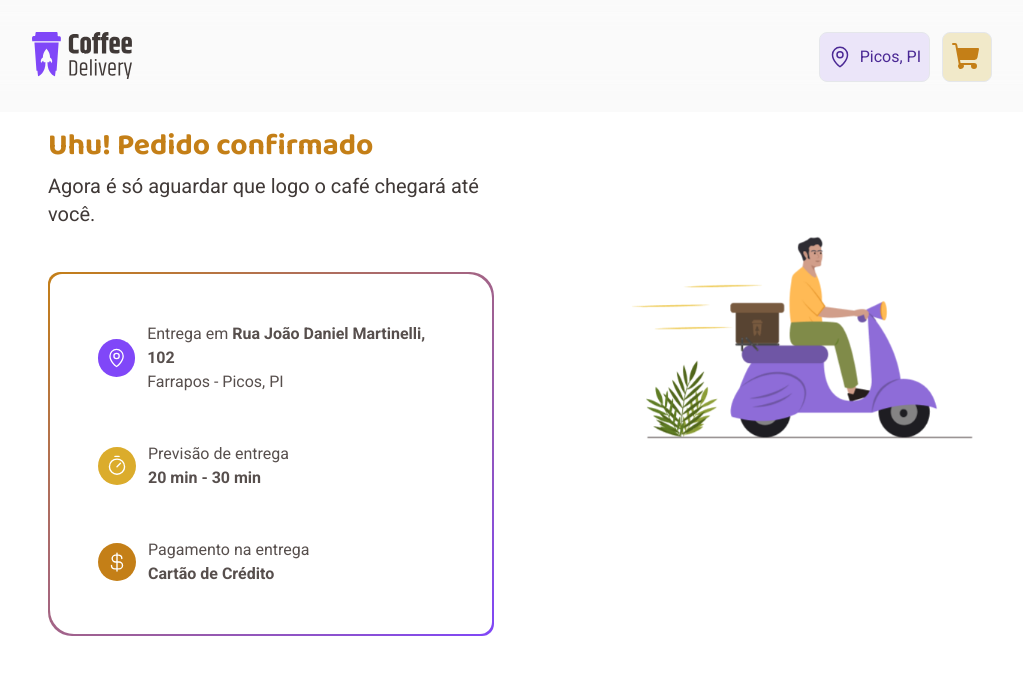
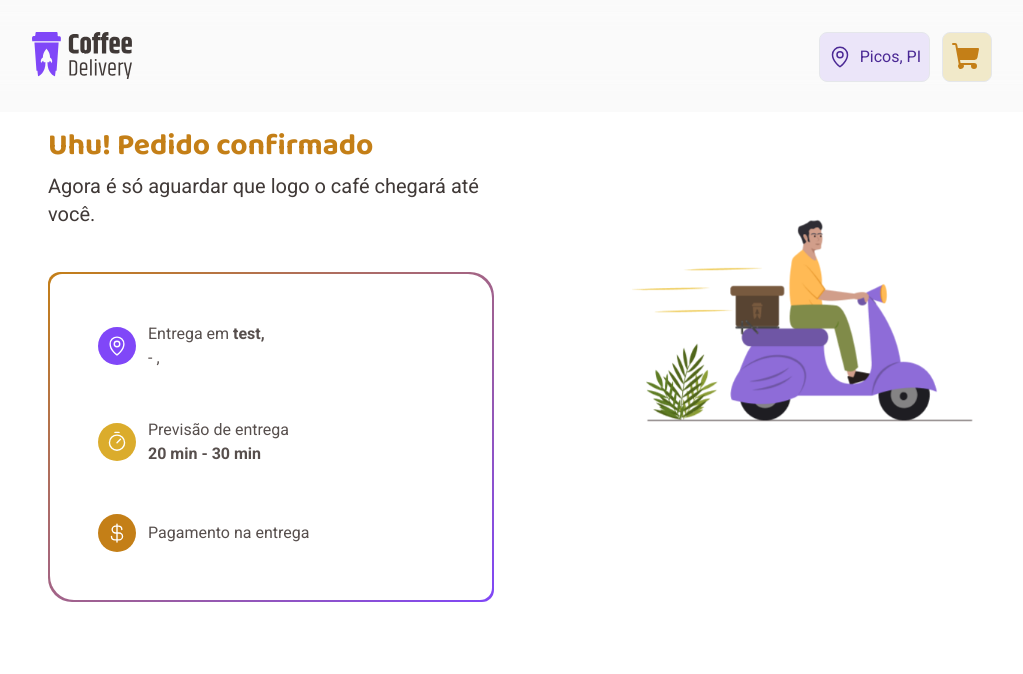
Before and after one commit to wellington-tinho/coffee-delivery, a Next.js app: page /success in a window 1280 px wide. Shown: the top 674 px of the page, without its empty margins (128-1151 px from the left). Built offline with nearby package versions, Linux system fonts and the light colour scheme.

Commit message:
feat: initial send data to sucess page

```diff
--- a/src/app/checkout/components/cart.tsx
+++ b/src/app/checkout/components/cart.tsx
@@ -6,11 +6,12 @@ import sum from '@/../public/assets/icons/sum.svg'
 import Image from 'next/image'
 import Box from '../layout/box'
 import { convertCurrencyBRL } from '@/shared/utils/convertCurrencyBRL'
-import Link from 'next/link'
 import { useCart } from '@/hooks/useCart'
 import { useCallback, useEffect, useState } from 'react'
 import { api } from '@/services/api'
 import { useFormContext } from 'react-hook-form'
+import { useDataForm } from '@/hooks/useForm'
+import Link from 'next/link'
 
 interface StockProps {
   id: string
@@ -39,6 +40,10 @@ export function Cart() {
     actions: { removeItem, updateAmount },
   } = useCart()
 
+  const {
+    actions: { addItem },
+  } = useDataForm()
+
   const delivery = items.length > 0 ? 3.5 : 0
   const totalItens = Object.values(items).reduce(
     (acc, { price, amount }) => acc + price * amount,
@@ -63,9 +68,11 @@ export function Cart() {
     Object.values(items).forEach(({ id }) => removeItem(id))
   }
 
-  function onSubmit(data, e) {
-    console.log('🚀 ~ file: cart.tsx:67 ~ onSubmit ~ e:', e)
-    console.log('🚀 ~ file: cart.tsx:67 ~ onSubmit ~ data:', data)
+  function onSubmit(data: any, e: any) {
+    console.log('🚀 ~ file: cart.tsx:72 ~ onSubmit ~ data:', data)
+    addItem(data)
+    // handleRemoveAllItemsInCart()
+    window.location.href = '/success'
   }
 
   return (
@@ -166,7 +173,7 @@ export function Cart() {
           </p>
         </div>
       ) : (
-        // <Link href="/success">
+        <Link href="/success" passHref>
           <button
             type="submit"
             className="w-full bg-brand-yellow text-base font-bold py-3 rounded-lg text-base-white capitalize mt-3"
@@ -175,7 +182,7 @@ export function Cart() {
           >
             CONFIRMAR PEDIDO
           </button>
-        // </Link>
+        </Link>
       )}
     </Box>
   )
--- a/src/app/success/page.tsx
+++ b/src/app/success/page.tsx
@@ -1,10 +1,26 @@
+'use client'
+
 import Image from 'next/image'
 import Navbar from '../layout/navbar'
 import MapPin from '@/../public/assets/icons/Map'
 import Timer from '@/../public/assets/icons/Timer'
 import CurrencyDollar from '@/../public/assets/icons/CurrencyDollar'
+import { useDataForm } from '@/hooks/useForm'
 
 export default function Success() {
+  const {
+    state: { data },
+  } = useDataForm()
+  console.log('🚀 ~ file: page.tsx:14 ~ Success ~ items:', data)
+
+  const payFormLabel: {
+    [key: string]: string
+  } = {
+    credit_card: 'Cartão de crédito',
+    debit_card: 'Cartão de débito',
+    money: 'Dinheiro',
+  }
+
   return (
     <>
       <Navbar />
@@ -41,9 +57,15 @@ export default function Success() {
                 />
                 <div className="flex flex-col text-base-text text-base">
                   <span>
-                    Entrega em <strong>Rua João Daniel Martinelli, 102</strong>
+                    {/* Entrega em <strong>Rua João Daniel Martinelli, 102</strong> */}
+                    Entrega em{' '}
+                    <strong>
+                      {data.rua}, {data.numero}
+                    </strong>
                   </span>
-                  <span>Farrapos - Picos, PI</span>
+                  <span>
+                    {data.bairro} - {data.cidade}, {data.estado}
+                  </span>
                 </div>
               </li>
 
@@ -74,7 +96,7 @@ export default function Success() {
                 />
                 <div className="flex flex-col text-base-text text-base">
                   <span>Pagamento na entrega</span>
-                  <strong>Cartão de Crédito</strong>
+                  <strong>{payFormLabel[data.payForm]} </strong>
                 </div>
               </li>
             </ul>
--- /dev/null
+++ b/src/hooks/useForm.tsx
@@ -0,0 +1,46 @@
+import { create } from 'zustand'
+
+interface FormData {
+  cep: string
+  rua: string
+  numero: string
+  complemento: string
+  bairro: string
+  cidade: string
+  estado: string
+  payForm: string
+}
+
+interface ActionProps {
+  addItem: (newData: FormData) => void
+}
+
+interface StoreProps {
+  state: {
+    data: FormData
+  }
+  actions: ActionProps
+}
+
+export const useDataForm = create<StoreProps>((set) => ({
+  state: {
+    data: {
+      cep: '',
+      rua: 'test',
+      numero: '',
+      complemento: '',
+      bairro: '',
+      cidade: '',
+      estado: '',
+      payForm: '',
+    },
+  },
+  actions: {
+    addItem: (newData) =>
+      set((state) => ({
+        state: {
+          data: newData,
+        },
+      })),
+  },
+}))
```
Lines whose indentation alone changed are shown as unchanged.
